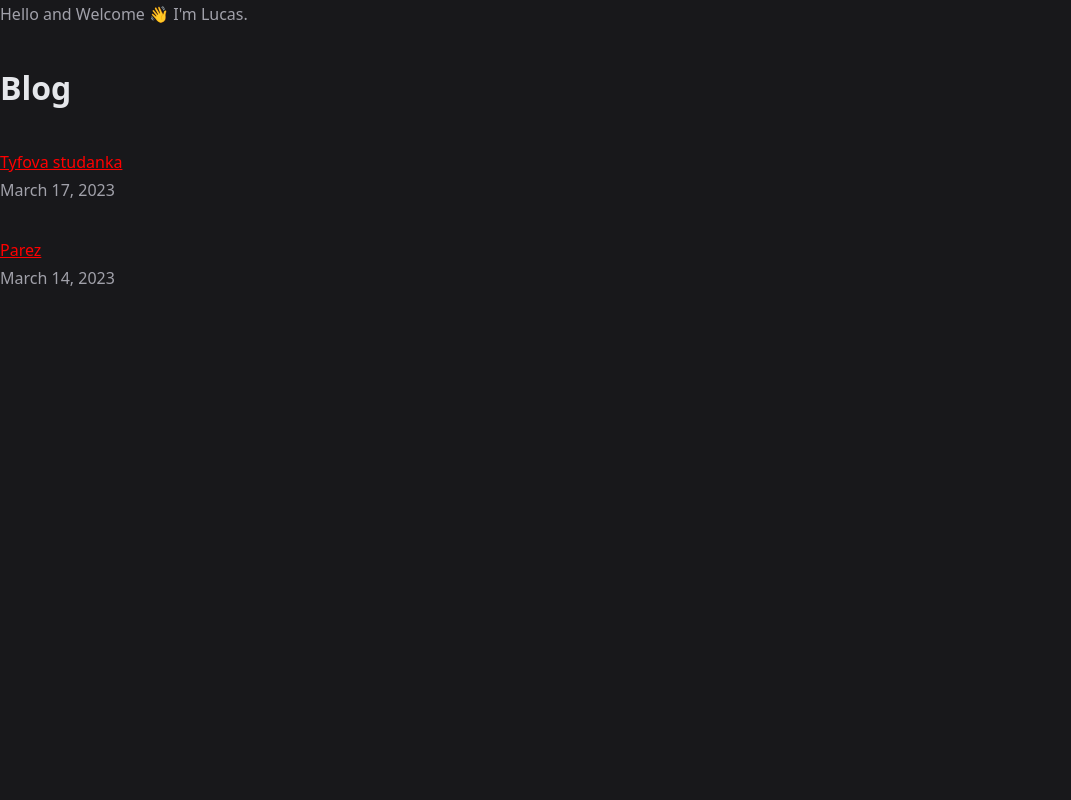
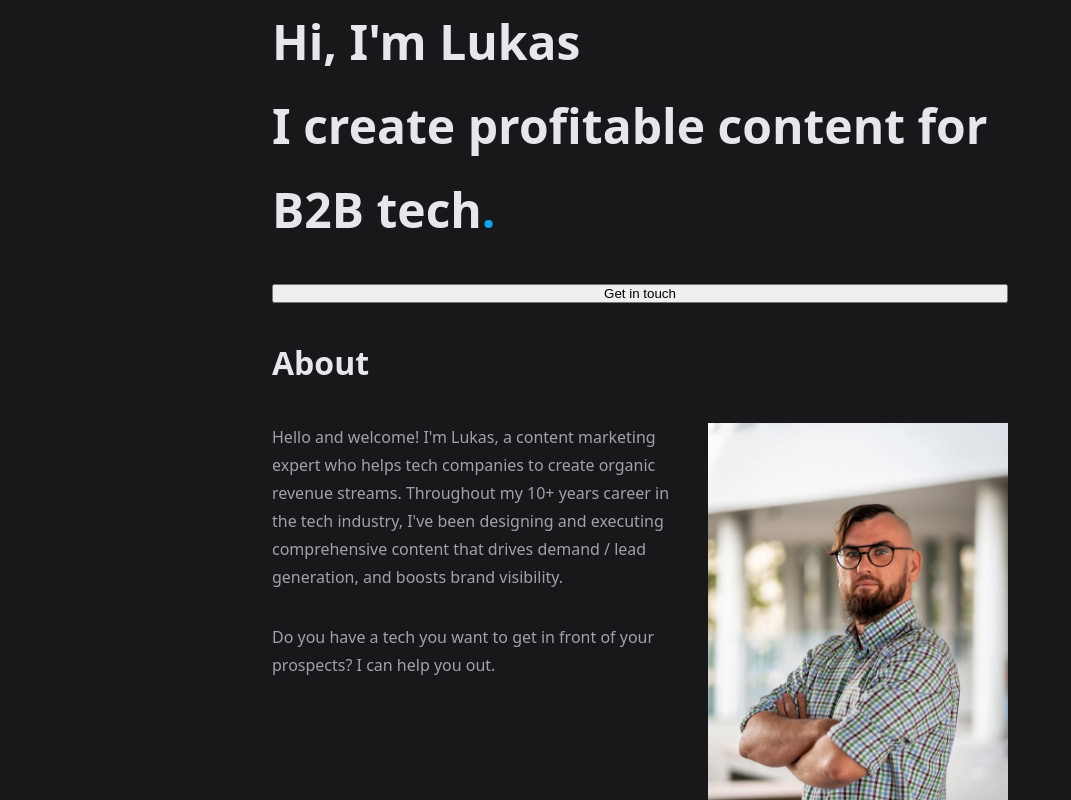
Before and after one commit to JanZaion/ld-site, a Next.js app: page / in a window 1280 px wide. Shown: the top 800 px of the page, without its empty margins (0-1071 px from the left). Built offline with nearby package versions, Linux system fonts and the light colour scheme.

Commit message:
feat: add heading & about

```diff
--- /dev/null
+++ b/app/components/about/About.module.css
@@ -0,0 +1,10 @@
+.aboutContent {
+  display: flex;
+  justify-content: space-between;
+  flex-direction: row;
+  gap: 20px;
+
+  @media (max-width: 768px) {
+    flex-direction: column;
+  }
+}
--- /dev/null
+++ b/app/components/about/About.tsx
@@ -0,0 +1,34 @@
+import Image from 'next/image';
+
+import styles from './About.module.css';
+
+export const About = () => {
+  return (
+    <section>
+      <h2>About</h2>
+      <div className={styles.aboutContent}>
+        <div>
+          <p>
+            Hello and welcome! I&apos;m Lukas, a content marketing expert who
+            helps tech companies to create organic revenue streams. Throughout
+            my 10+ years career in the tech industry, I&apos;ve been designing
+            and executing comprehensive content that drives demand / lead
+            generation, and boosts brand visibility.
+          </p>
+          <p>
+            Do you have a tech you want to get in front of your prospects? I can
+            help you out.
+          </p>
+        </div>
+        <div>
+          <Image
+            alt="handsome genious"
+            height={450}
+            src="/lukas-dolnicek-profile-pic.webp"
+            width={300}
+          />
+        </div>
+      </div>
+    </section>
+  );
+};
--- /dev/null
+++ b/app/components/dot/Dot.module.css
@@ -0,0 +1,3 @@
+.dotSpan {
+  color: var(--accent-color);
+}
--- /dev/null
+++ b/app/components/dot/Dot.tsx
@@ -0,0 +1,3 @@
+import styles from './Dot.module.css';
+
+export const Dot = () => <span className={styles.dotSpan}>.</span>;
--- /dev/null
+++ b/app/components/heading/Heading.module.css
@@ -0,0 +1,4 @@
+.headingBox {
+  display: flex;
+  flex-direction: column;
+}
--- /dev/null
+++ b/app/components/heading/Heading.tsx
@@ -0,0 +1,16 @@
+import React from 'react';
+
+import { Dot } from '../dot/Dot';
+
+import styles from './Heading.module.css';
+
+export const Heading = () => (
+  <section className={styles.headingBox}>
+    <h1>
+      Hi, I&apos;m Lukas
+      <br />I create profitable content for B2B tech
+      <Dot />
+    </h1>
+    <button type="button">Get in touch</button>
+  </section>
+);
--- a/app/globals.css
+++ b/app/globals.css
@@ -79,3 +79,8 @@ a {
   color: var(--accent-color);
   font-weight: var(--medium);
 }
+
+section {
+  margin-bottom: 2rem;
+  padding: 0 2rem;
+}
--- a/app/page.tsx
+++ b/app/page.tsx
@@ -1,14 +1,18 @@
+import { About } from './components/about/About';
+import { Heading } from './components/heading/Heading';
 import { Posts } from './components/Posts';
 
 const Home = () => {
   return (
-    <main>
-      <p>
-        Hello and Welcome 👋&nbsp;
-        <span>
-          I&apos;m <span>Lucas</span>.
-        </span>
-      </p>
+    <main
+      // clear this crap when bringing in sidebar nav
+      style={{
+        maxWidth: '800px',
+        margin: '0 auto',
+      }}
+    >
+      <Heading />
+      <About />
       <Posts />
     </main>
   );
```
Also changed, not shown: app/layout.tsx (+6 -1 lines), public/lukas-dolnicek-profile-pic.webp (added).
